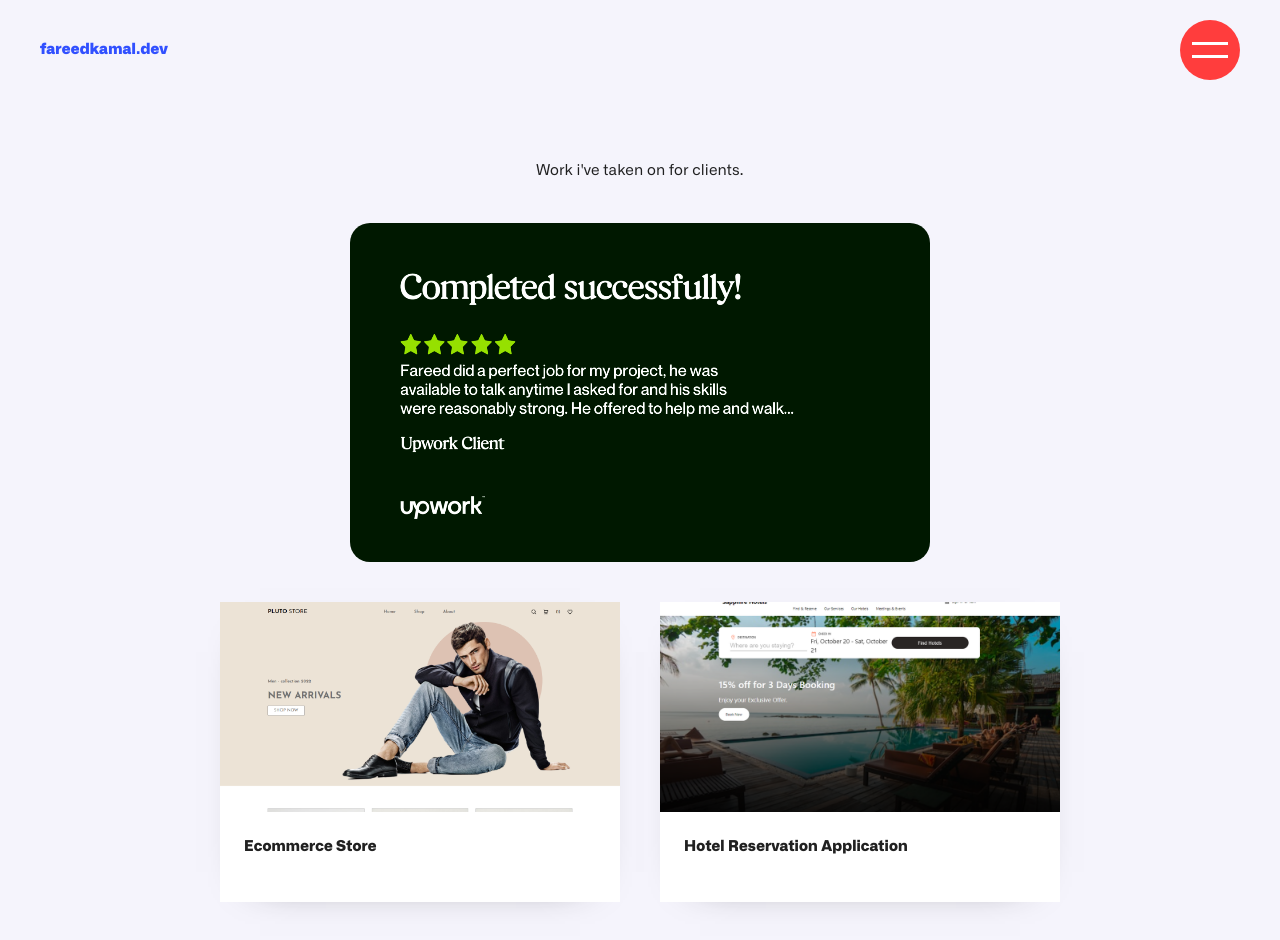
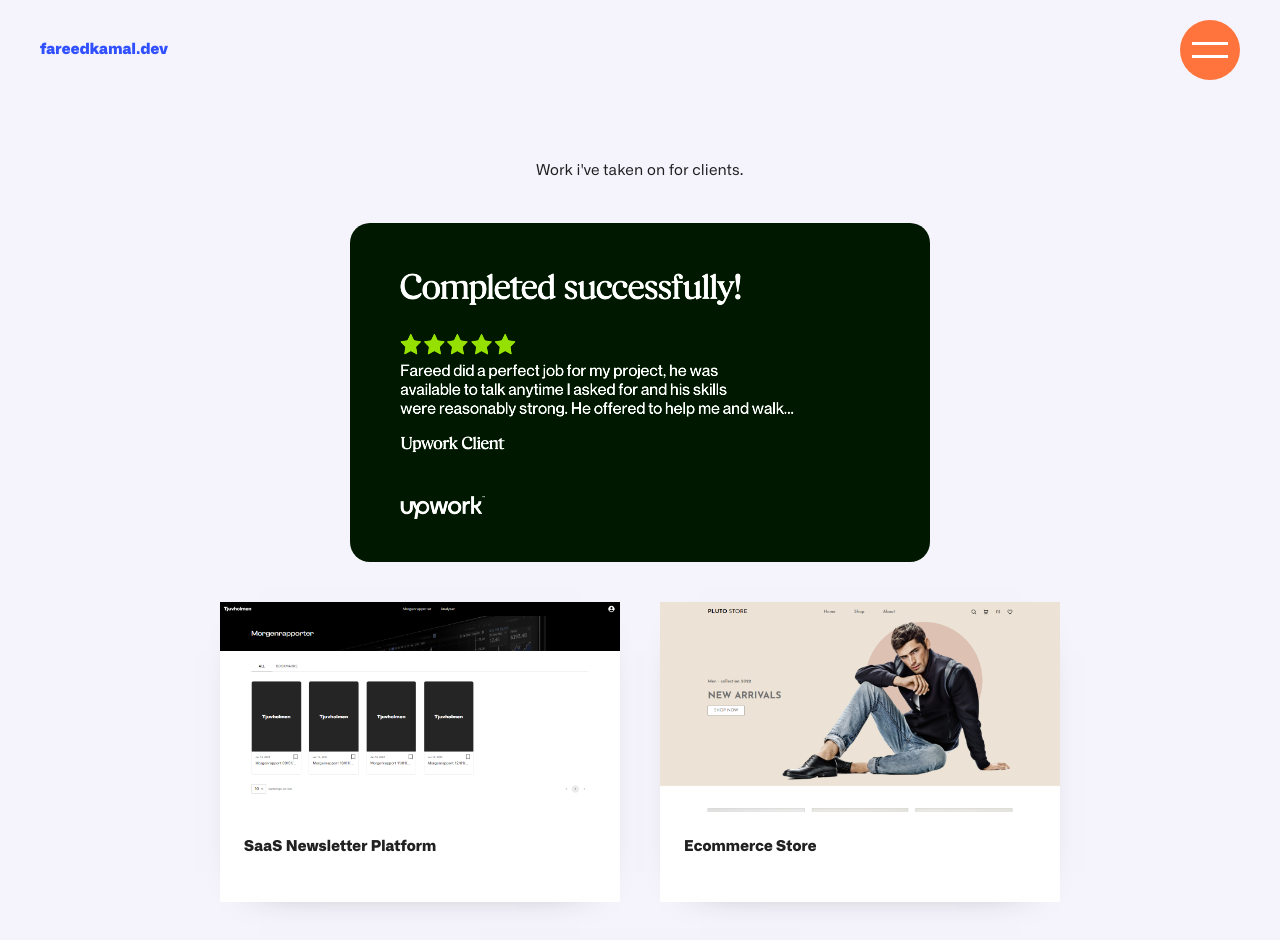
Before and after one commit to kamalfareed/me, a React (Vite) app: page /me/work in a window 1280 px wide. Shown: the top 940 px of the page. Built offline with nearby package versions, Linux system fonts and the light colour scheme.

Commit message:
changes in design

```diff
--- a/src/App.css
+++ b/src/App.css
@@ -44,7 +44,7 @@
 }
 
 .hover-style:hover {
-  background-color: #ff3d3d;
+  background-color: #ff743d;
   width: fit-content;
   padding-left: 1em;
   padding-right: 1em;
--- a/src/views/Footer/Footer.jsx
+++ b/src/views/Footer/Footer.jsx
@@ -11,8 +11,7 @@ const Footer = () => {
       sx={{
         width: '100%',
         py: { lg: 10, xs: 4 },
-        background:
-          'radial-gradient(circle, rgba(255,61,61,1) 0%, rgba(49,80,255,1) 100%)',
+        bgcolor: 'rgba(49,80,255,1)',
       }}
     >
       <StyledFooter>
--- a/src/views/Hero/Hero.jsx
+++ b/src/views/Hero/Hero.jsx
@@ -3,10 +3,7 @@ import Section from '../../components/shared/Section';
 import { styles } from '../../style/styles';
 import { useInView } from 'react-intersection-observer';
 import profileImg from 'src/assets/profile.png';
-import heroGraphic2 from 'src/assets/heroGraphic2.png';
-import element2 from 'src/assets/element2.png';
 import './styles.css';
-import dottedGrid from 'src/assets/new-graphics/dotted-grid.png';
 
 const Hero = () => {
   const [ref, inView] = useInView({
@@ -37,8 +34,8 @@ const Hero = () => {
             justifyContent: 'space-between',
           }}
         >
-          <div className={`square box ${inView ? 'animate' : ''}`} />
-          <div className={`circle box ${inView ? 'animate' : ''}`} />
+          {/* <div className={`square box ${inView ? 'animate' : ''}`} />
+          <div className={`circle box ${inView ? 'animate' : ''}`} /> */}
           <div className='blur-object blur-object-1' />
           <div className='blur-object blur-object-2' />
 
@@ -85,7 +82,7 @@ const Hero = () => {
               fontWeight={900}
               fontSize={styles.fontSize.lg}
             >
-              Software Engineer / Full Stack Dev.
+              {`<`} Software Engineer <br /> / Full Stack Dev {`/>`};
             </Typography>
             <Typography color={'black'} fontSize={{ lg: 20, xs: 10 }}>
               I like to craft solid and scalable software products with great
--- a/src/views/Hero/styles.css
+++ b/src/views/Hero/styles.css
@@ -4,7 +4,7 @@
   position: absolute;
   top: -22em;
   left: -19em;
-  border: 1px solid #ff7b7b;
+  border: 1px solid #ff743d;
 }
 
 .circle {
@@ -20,7 +20,7 @@
 
 .text-1 {
   font-size: 72px;
-  background: -webkit-linear-gradient(#3150ff, #ff3d3d);
+  background: -webkit-linear-gradient(#3150ff, #ff743d);
   -webkit-background-clip: text;
   -webkit-text-fill-color: transparent;
 }
@@ -34,7 +34,7 @@
   filter: blur(80px);
 }
 .blur-object-1 {
-  background-color: #ff3d3d;
+  background-color: #ff743d;
   left: -23em;
   top: 26em;
 }
--- a/src/views/History/History.jsx
+++ b/src/views/History/History.jsx
@@ -16,8 +16,7 @@ const History = () => {
       ref={ref}
       sx={{
         width: '100%',
-        background:
-          'radial-gradient(circle, rgba(255,61,61,1) 0%, rgba(49,80,255,1) 100%)',
+        bgcolor: '#ff743d',
         overflow: 'hidden',
       }}
     >
--- a/src/views/Navbar/menu.css
+++ b/src/views/Navbar/menu.css
@@ -23,7 +23,7 @@
 }
 
 .menu-button {
-  background-color: #ff3d3d;
+  background-color: #ff743d;
   height: 60px;
   width: 60px;
   border-radius: 100%;
@@ -43,14 +43,14 @@
 }
 
 .line-1-animate {
-  background-color: #ff3d3d;
+  background-color: #ff743d;
   transform: rotate(45deg) translate(5px, 6px);
   transition: all ease 0.3s;
   width: 60%;
 }
 
 .line-2-animate {
-  background-color: #ff3d3d;
+  background-color: #ff743d;
   transform: rotate(-45deg) translate(3px, -3px);
   transition: all ease 0.3s;
   width: 60%;
--- a/src/views/Portfolio/Upwork.jsx
+++ b/src/views/Portfolio/Upwork.jsx
@@ -6,6 +6,7 @@ import { Link } from 'react-router-dom';
 import upworkReview from 'src/assets/upwork_review.png';
 import ecommerce from 'src/assets/work/ecommerce.png';
 import diana from 'src/assets/work/diana.png';
+import tjuv from 'src/assets/work/4.png';
 
 const Upwork = () => {
   const [ref, inView] = useInView({
@@ -73,6 +74,38 @@ const Upwork = () => {
                   objectFit: 'cover',
                   objectPosition: 'top',
                 }}
+                src={tjuv}
+              />
+              <Typography
+                sx={{
+                  p: 3,
+                }}
+                fontSize={styles.fontSize.md}
+                fontWeight={800}
+              >
+                SaaS Newsletter Platform
+              </Typography>
+            </Box>
+            <Box
+              sx={{
+                overflow: 'hidden',
+                boxShadow: '0px 10px 43px -40px',
+                height: '300px',
+                width: '400px',
+                display: 'flex',
+                flexDirection: 'column',
+                backgroundColor: 'white',
+                cursor: 'pointer',
+              }}
+            >
+              <Box
+                component={'img'}
+                sx={{
+                  height: '70%',
+                  width: '100%',
+                  objectFit: 'cover',
+                  objectPosition: 'top',
+                }}
                 src={ecommerce}
               />
               <Typography p={3} fontSize={styles.fontSize.md} fontWeight={800}>
```
Also changed, not shown: src/assets/work/4.png (added).
